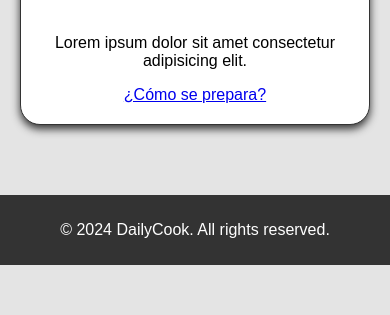
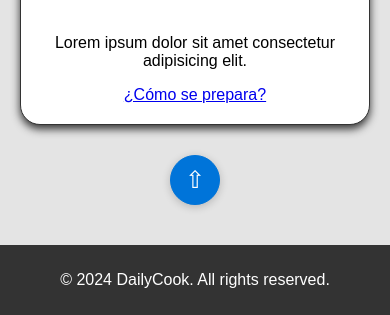
Before and after one commit to lucassmunir/Projecto-Final, a plain HTML site: page pages/salado.html in a window 390 px wide. Shown: the part 1806-2121 px from the top of the page. Before the commit the page ends 2071 px from the top, so only its background shows below. Drawn offline with Linux system fonts and the light colour scheme; a web font is replaced by a local one.

Commit message:
botoncito responsive

```diff
--- a/pages/salado.html
+++ b/pages/salado.html
@@ -10,7 +10,7 @@
 
 <body>
 
-    <header>
+    <header id="header">
         <div class="logo-title">
             <img src="/img/logo.png" alt="DailyCook Logo" class="logo">
             <h1>Daily<span>Cook</span></h1>
@@ -69,6 +69,9 @@
             </div>
 
         </section>
+        <div class="circle-home">
+            <a href="#header">&#8679;</a>
+        </div>
     </main>
 
     <footer>
--- a/styles/salado-main.css
+++ b/styles/salado-main.css
@@ -135,6 +135,31 @@ footer {
     text-align: center;
 }
 
+.circle-home {
+    display: none;
+    align-items: center;
+    justify-content: center;
+    text-align: center;
+}
+
+.circle-home a {
+    display: none;
+    align-items: center;
+    justify-content: center;
+    text-align: center;
+    width: 50px;
+    height: 50px;
+    background-color: #0074d9;
+    border: 1px solid #0074d9;
+    border-radius: 50%;
+    box-shadow: 0 2px 8px rgba(0,0,0,0.2);
+    cursor: pointer;
+    transition: background 0.2s;
+    text-decoration: none;
+    color: white;
+    font-size: 24px;
+}
+
 /* RESPONSIVE */
 
 @media (max-width: 768px) {
@@ -170,4 +195,10 @@ footer {
         aspect-ratio: 13/10;
         height: auto;
     }
+    .circle-home {
+        display: flex;
+    }
+    .circle-home a {
+        display: flex;
+    }
 }
```
